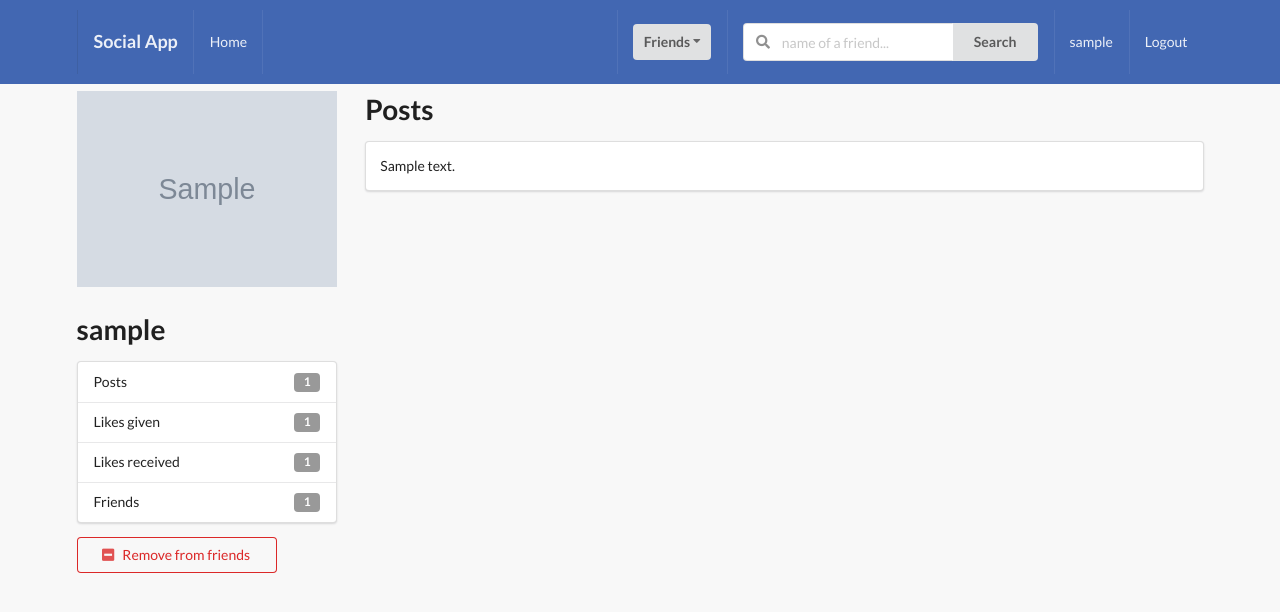
After one commit to Geo2809/social_app, a Django app: a page that uses profiles/templates/profiles/profile_detail.html in a window 1280 px wide. The commit adds this page. Shown: the top 612 px of the page. Run offline with Django 4.2, Linux system fonts and the light colour scheme; a user stored in the database is signed in; tables that the repository leaves empty hold one stand-in row (values such as "Sample post"); grey boxes marked "Sample" are stand-in pictures; some libraries are stand-ins or nearby versions.

Commit message:
Add ProfileDetailView, update urls & templates

```diff
--- a/profiles/models.py
+++ b/profiles/models.py
@@ -4,7 +4,7 @@ from django_countries.fields import CountryField
 from django.utils.text import slugify
 from django.contrib.auth.models import AbstractUser
 from django.db.models import Q
-
+from django.urls import reverse
 class CustomUser(AbstractUser):
     pass
 
@@ -41,6 +41,9 @@ class Profile(models.Model):
     created = models.DateTimeField(auto_now_add=True)
 
     objects = ProfileManager()
+
+    def get_absolute_url(self):
+        return reverse("profiles:profile-detail-view", kwargs={"slug": self.slug})
 
     def get_friends(self):
         return self.friends.all()
--- /dev/null
+++ b/profiles/templates/profiles/profile_detail.html
@@ -0,0 +1,67 @@
+{% extends 'base.html' %}
+
+{% block title %}Profile Detail{% endblock title %}
+
+{% block content %}
+    <div class="ui grid">
+        <br>
+        <div class="row">
+            <div class="four wide column">
+                <img class="ui medium image" src="{{ profile.avatar.url }}" alt="">
+                <h1>{{ profile.user }}</h1>
+                <div class="ui vertical fluid menu">
+                    <div class="item">
+                        Posts
+                        <div class="ui label">{{ profile.get_number_of_posts }}</div>
+                    </div>
+                    <div class="item">
+                        Likes given
+                        <div class="ui label">{{ profile.get_number_of_given_likes }}</div>
+                    </div>
+                    <div class="item">
+                        Likes received
+                        <div class="ui label">{{ profile.get_number_of_received_likes }}</div>
+                    </div>
+                    <div class="item">
+                        Friends
+                        <div class="ui label">{{ profile.get_number_of_friends }}</div>
+                    </div>
+                    </div>
+                        {% if profile.user not in rel_receiver and profile.user not in rel_sender %}
+                                <form action="{% url 'profiles:send-friend-request-view' %}" method="POST">
+                                {% csrf_token %}
+                                <input type="hidden" name="profile_pk" value={{profile.pk}}>
+                                    <button class="ui positive basic button mb-5 w-big"><i class="plus square icon"></i>Send friend request</button>
+                                </form>
+                                {% endif %}
+
+                            {% if profile.user in rel_receiver and request.user not in profile.friends.all %}
+                                <button class="ui disabled button mb-5 w-big"><i class="user icon"></i>Waiting for accept</button>
+                            {% endif %}
+
+                            {% if request.user in profile.friends.all %}
+                            <form action="{% url 'profiles:remove-friend-view' %}" method="POST">
+                                {% csrf_token %}
+                                <input type="hidden" name="profile_pk" value={{profile.pk}}>
+                                <button class="ui negative basic button mb-5 w-big"><i class="minus square icon"></i>Remove from friends</button>
+                            </form>
+                            {% endif %}
+
+
+            </div>
+            <div class="twelve wide column">
+
+                {% if len_posts %}
+                    <h1>Posts</h1>
+                    {% for post in posts %}
+                        <div class="segment ui fluid">
+                            {{ post.content }}
+                        </div>
+                    {% endfor %}
+                    {% else %}
+                    <h1>No posts yet.</h1>
+                {% endif %}
+            </div>
+        </div>
+    </div>
+{% endblock content %}
--- a/profiles/templates/profiles/profile_list.html
+++ b/profiles/templates/profiles/profile_list.html
@@ -18,10 +18,11 @@
                         <div class="twelve wide column">
                                 <h3>{{ profile.user }}</h3>
                                 <p>{{ profile.bio }}</p>
-                                <button class="ui primary button mb-5 w-big">See Profile</button>
+                                <a href="{{ profile.get_absolute_url }}"><button class="ui primary button mb-5 w-big">See Profile</button>
+                                </a>
                                 <br>
                                 {% if profile.user not in rel_receiver and profile.user not in rel_sender %}
-                            <form action="{% url 'profiles:send-friend-request-view' %}" method="POST">
+                                <form action="{% url 'profiles:send-friend-request-view' %}" method="POST">
                                 {% csrf_token %}
                                 <input type="hidden" name="profile_pk" value={{profile.pk}}>
                                     <button class="ui positive basic button mb-5 w-big"><i class="plus square icon"></i>Send friend request</button>
--- a/profiles/urls.py
+++ b/profiles/urls.py
@@ -12,4 +12,5 @@ urlpatterns = [
     path('remove-friend/', views.remove_from_friends, name='remove-friend-view'),
     path('my-friend-requests/accept/', views.accept_friend_request, name='accept-friend-request-view'),
     path('my-friend-requests/reject/', views.reject_friend_request, name='reject-friend-request-view'),
+    path('<slug:slug>/', views.ProfileDetailView.as_view(), name='profile-detail-view'),
 ]
--- a/profiles/views.py
+++ b/profiles/views.py
@@ -22,7 +22,29 @@ def my_profile_view(request):
     return render(request, 'profiles/myprofile.html', context)
 
 
+class ProfileDetailView(DetailView):
+    model = Profile
+    template_name='profiles/profile_detail.html'
+    context_object_name = 'profile'
 
+    def get_context_data(self, **kwargs):
+        context = super().get_context_data(**kwargs)
+        user = User.objects.get(username__iexact=self.request.user)
+        profile = Profile.objects.get(user=user)
+        rel_r = Relationship.objects.filter(sender=profile)
+        rel_s = Relationship.objects.filter(receiver=profile)
+        rel_receiver = []
+        rel_sender = []
+        for rel in rel_r:
+            rel_receiver.append(rel.receiver.user)
+        for rel in rel_s:
+            rel_sender.append(rel.sender.user)
+        context['rel_receiver'] = rel_receiver
+        context['rel_sender'] = rel_sender
+        context['is_empty'] = False
+        context['posts'] = self.get_object().get_all_posts()
+        context['len_posts'] = True if len(self.get_object().get_all_posts()) > 0 else False
+        return context
 
 
 class ProfileListView(ListView):
```
